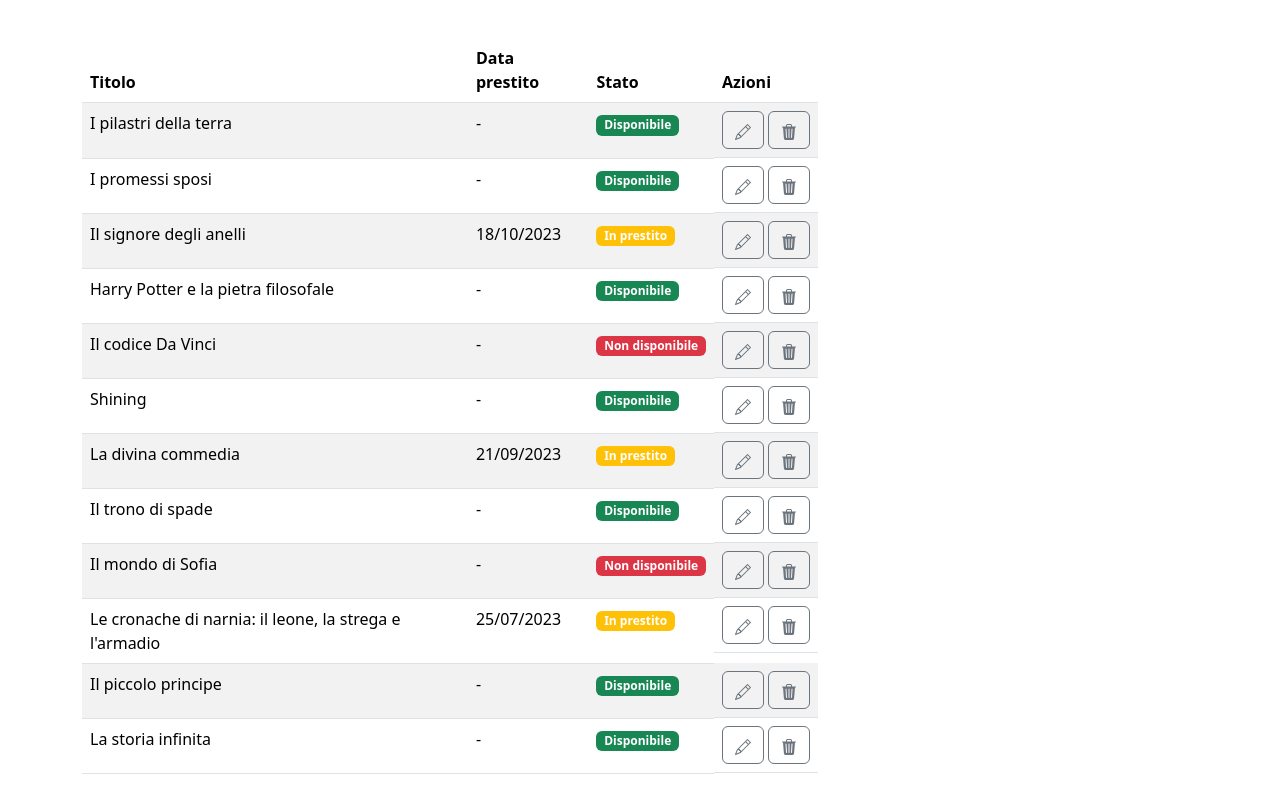
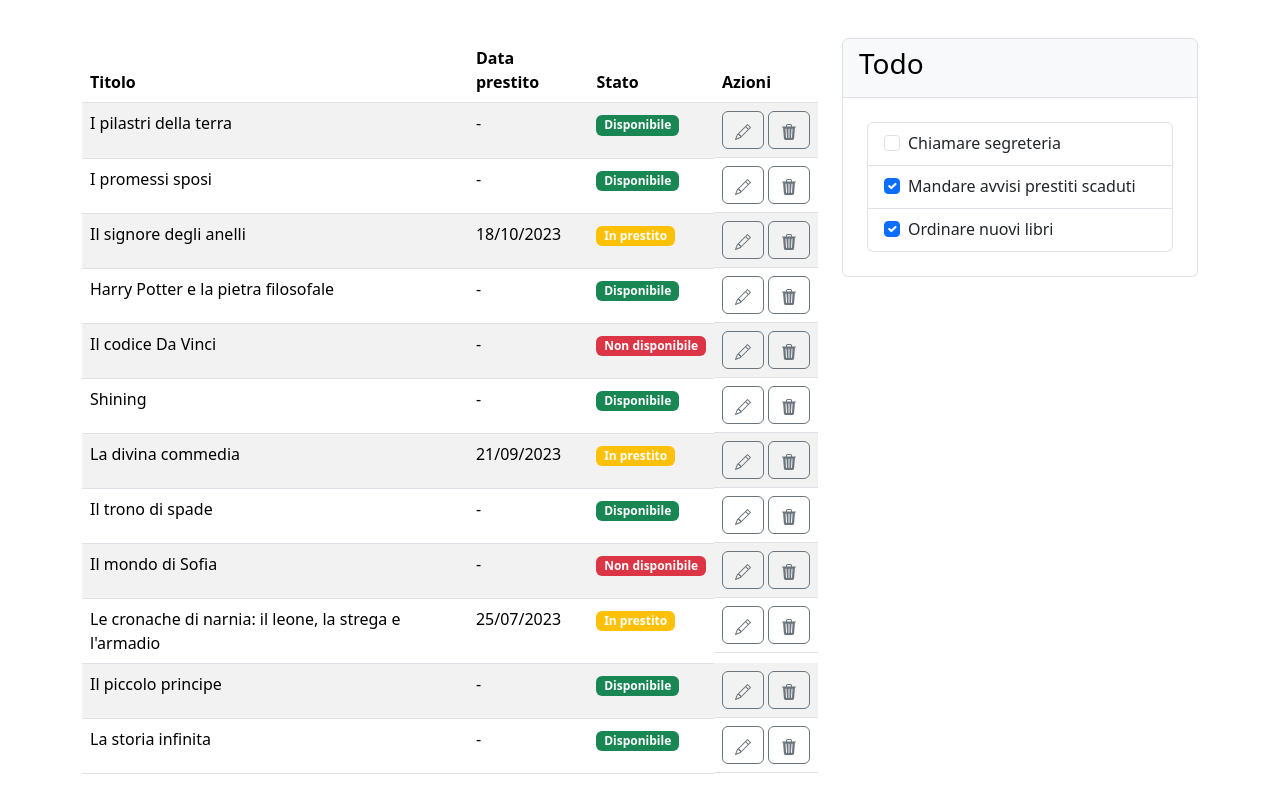
Before and after one commit to LuisE-Cruz/html-css-bootstrap-dashboard, a plain HTML site: page index.html in a window 1280 px wide. Shown: the part 171-961 px from the top of the page. Drawn offline with nearby package versions, Linux system fonts and the light colour scheme.

```diff
--- a/index.html
+++ b/index.html
@@ -52,8 +52,13 @@
         <div class="container">
             <div class="row">
                 <div class="col-12 col-lg-8 d-flex justify-content-between mb-5">
-                    <h2 class="col-8 col-lg-5">Catalogo libri</h2>
-                    <a class="btn btn-primary col-4 col-lg-3" href="./pages/addform.html" role="button">Aggiungi
+                    <!--  .row  -->
+                        <!--  .col-* -->
+                            <!-- h2 -->
+                        <!--  .col-* -->
+                            <!-- a -->
+                    <h2 class="">Catalogo libri</h2>
+                    <a class="btn btn-primary" href="./pages/addform.html" role="button">Aggiungi
                         libro</a>
                 </div>
                 <div class="col-12 col-lg-8">
@@ -348,7 +353,40 @@
                     </table>
                 </div>
 
-                <div class="col-12 col-md-4">
+                <div class="col-12 col-lg-4">
+
+                    <ul class="list-group">
+                        <li class="list-group-item text-bg-light"><h3>Todo</h3></li>
+                        <li class="list-group-item p-4">
+                            <ul class="list-group">
+                                <li class="list-group-item">
+                                    <div class="form-check">
+                                        <input class="form-check-input" type="checkbox" value="" id="flexCheckDefault">
+                                        <label class="form-check-label" for="flexCheckDefault">
+                                            Chiamare segreteria
+                                        </label>
+                                    </div>
+                                </li>
+                                <li class="list-group-item">
+                                    <div class="form-check">
+                                        <input class="form-check-input" type="checkbox" value="" id="flexCfaut" checked>
+                                        <label class="form-check-label" for="flexCheckDefault">
+                                            Mandare avvisi prestiti scaduti
+                                        </label>
+                                    </div>
+                                </li>
+                                <li class="list-group-item">
+                                    <div class="form-check">
+                                        <input class="form-check-input" type="checkbox" value="" id="flexCheckChecked"
+                                            checked>
+                                        <label class="form-check-label" for="flexCheckChecked">
+                                            Ordinare nuovi libri
+                                        </label>
+                                    </div>
+                                </li>
+                            </ul>
+                        </li>
+                    </ul>
 
                 </div>
 
```
